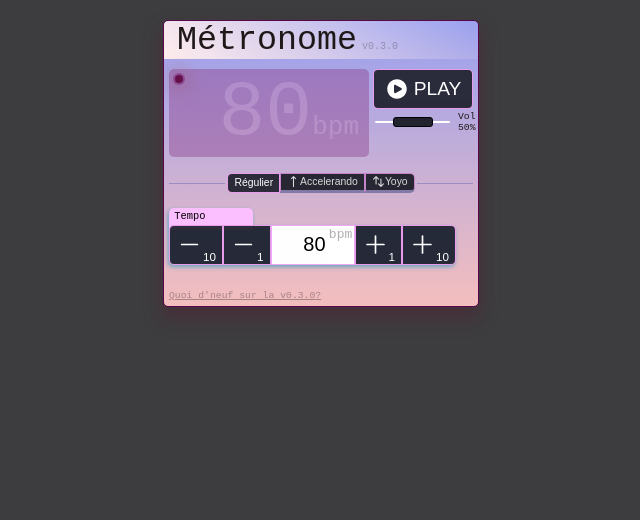
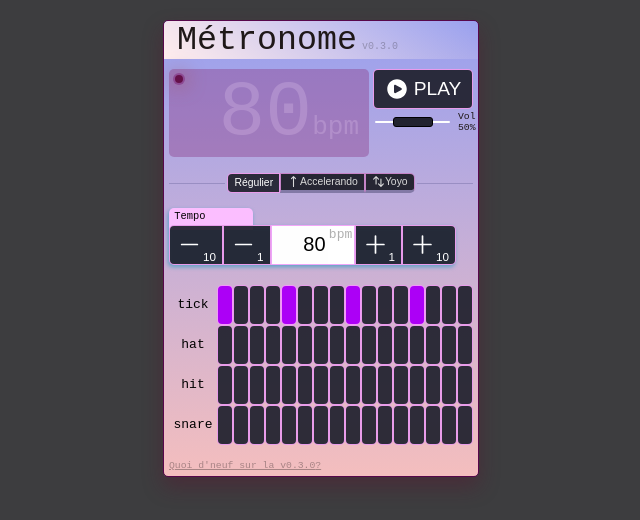
Before and after one commit to berdal84/metrobeat, a React (Vite) app: page / in a window 1280 px wide. Shown: the top 520 px of the page, without its empty margins (319-959 px from the left). Built offline with nearby package versions, Linux system fonts and the light colour scheme; no server answers.

Commit message:
sequencer 1/N

```diff
--- a/src/App.tsx
+++ b/src/App.tsx
@@ -67,12 +67,13 @@ const stopIcon = <svg xmlns="http://www.w3.org/2000/svg" viewBox="0 0 24 24" fil
 function App() {
 
   const {
-    viewState,
+    state,
     stop, play,
     setTempo, setTempoBegin, setTempoEnd,
     setPeriod,
     setMode,
     setVolume,
+    replaceSequence
   } = useMetronome({ tempo: 80, tempoBegin: 80, tempoEnd: 120, period: 60});
 
   const handleVersionClick = useCallback(() => {
@@ -80,22 +81,22 @@ function App() {
   }, [])
 
   const handlePlayButtonClick: MouseEventHandler<HTMLButtonElement> = useCallback((_) => {
-    if (viewState.isPlaying) {
+    if (state.isPlaying) {
       stop()
     } else {
       play()
     }
-  }, [viewState.isPlaying])
+  }, [state.isPlaying])
 
   useEffect( () => {
-    console.log("useEffect's viewState:", viewState);
-  }, [viewState.isPlaying])
+    console.log("useEffect's state:", state);
+  }, [state.isPlaying])
 
   const volumeLabel = useMemo(() => {
-    if (viewState.volume === 0)
+    if (state.volume === 0)
       return `Muet`;
-    return `Vol ${Math.round(viewState.volume*100)}%`
-  }, [viewState.volume])
+    return `Vol ${Math.round(state.volume*100)}%`
+  }, [state.volume])
 
   return (
     <div className="App">
@@ -112,16 +113,16 @@ function App() {
           <div className="controls-main">
 
             <div className="bpm-display">
-              <div className={ viewState.diodeOn ? 'diode diode-on' : 'diode' }/>
-              <p className={`value ${!viewState.isPlaying ? 'disabled' : ''}`}>
-                {viewState.tempo}
+              <div className={ state.diodeOn ? 'diode diode-on' : 'diode' }/>
+              <p className={`value ${!state.isPlaying ? 'disabled' : ''}`}>
+                {state.tempo}
                 <span className="unit">bpm</span>
               </p>
             </div>
 
             <div className="flex-col">
               <button className='play-button' onClick={handlePlayButtonClick}>
-                { viewState.isPlaying ? <>{stopIcon} STOP</> : <>{playIcon} PLAY</> }
+                { state.isPlaying ? <>{stopIcon} STOP</> : <>{playIcon} PLAY</> }
               </button>
               <div className="volume">
                 <input
@@ -130,7 +131,7 @@ function App() {
                   name="volume"
                   min="0"
                   max="1"
-                  value={viewState.volume}
+                  value={state.volume}
                   onChange={(event) => setVolume(event.currentTarget.valueAsNumber)}
                   step="0.05" />
                 <label htmlFor="volume">{volumeLabel}</label>
@@ -139,13 +140,13 @@ function App() {
 
           </div>
 
-          <div className="modes" inert={viewState.isPlaying}>
+          <div className="modes" inert={state.isPlaying}>
               <hr/>
               <div className="FormGroup">
               {MODES.map( (item, i) => {
                 return <button
                   key={i}
-                  className={item.value == viewState.mode ? 'selected' : 'unselected'}
+                  className={item.value == state.mode ? 'selected' : 'unselected'}
                   onClick={(_) => setMode(item.value)}
                 >
                   {item.label}
@@ -157,35 +158,56 @@ function App() {
 
         </section>
 
-        <section hidden={viewState.mode != MODE.CONSTANT}>
+        <section hidden={state.mode != MODE.CONSTANT}>
           <div className="ValueInputField-group">
             <label className="ValueInputField-label">Tempo</label>
-            <ValueInputField tempo={viewState.tempo} onTempoChange={setTempo} unit="bpm"/>
+            <ValueInputField tempo={state.tempo} onTempoChange={setTempo} unit="bpm"/>
           </div>
         </section>
 
-        <section className="variation" inert={viewState.isPlaying}>
-          <div className="TempoInputRange" hidden={viewState.mode ==  MODE.CONSTANT}>
+        <section className="variation" inert={state.isPlaying}>
+          <div className="TempoInputRange" hidden={state.mode ==  MODE.CONSTANT}>
             <div className="ValueInputField-group">
               <label className="ValueInputField-label">Tempo de départ</label>
-              <ValueInputField tempo={viewState.tempoBegin} onTempoChange={setTempoBegin} unit="bpm"/>
+              <ValueInputField tempo={state.tempoBegin} onTempoChange={setTempoBegin} unit="bpm"/>
             </div>
             <div className="ValueInputField-group">
               <label className="ValueInputField-label">Tempo d'arrivée</label>
-              <ValueInputField  tempo={viewState.tempoEnd} onTempoChange={setTempoEnd} unit="bpm"/>
+              <ValueInputField  tempo={state.tempoEnd} onTempoChange={setTempoEnd} unit="bpm"/>
             </div>
           </div>
 
-          <div className="ValueInputField-group" hidden={viewState.mode ==  MODE.CONSTANT}>
-            <label className="ValueInputField-label">{ viewState.mode ==  MODE.INTERPOLATE_UP_AND_DOWN_FOREVER ? "Demi-période" : "Durée"} </label>
+          <div className="ValueInputField-group" hidden={state.mode ==  MODE.CONSTANT}>
+            <label className="ValueInputField-label">{ state.mode ==  MODE.INTERPOLATE_UP_AND_DOWN_FOREVER ? "Demi-période" : "Durée"} </label>
             <ValueInputField
-              tempo={viewState.period}
+              tempo={state.period}
               onTempoChange={setPeriod}
               min={1} max={10*60} unit="sec"
             />
           </div>
         </section>
 
+        <section className="sequencer">
+
+          {state.sequencer.map( (seq, idx) =>
+            (<div key={`seq-${idx}`} className="sequencer-line">
+              <span >{seq.name}</span>
+              {seq.data.map( (n, step) => (
+                <button
+                  key={`${idx}-${step}`}
+                  className={ n == 1 ? 'sequencer-btn down' : 'sequencer-btn' }
+                  onClick={() => {
+                    const new_data = [...seq.data];
+                    new_data[step] = new_data[step] ? 0 : 1;
+                    replaceSequence({ name: seq.name, data: new_data })
+                  }}
+                >
+                </button>
+              ))}
+            </div>)
+          )}
+
+        </section>
       </main>
 
       <footer>
--- a/src/Metronome/Metronome.ts
+++ b/src/Metronome/Metronome.ts
@@ -11,6 +11,10 @@ export type Mode = typeof MODE.CONSTANT
                  | typeof MODE.INTERPOLATE_UP_AND_HOLD
                  | typeof MODE.INTERPOLATE_UP_AND_DOWN_FOREVER;
 
+export type Sequence = {
+    name: 'tick' |'hit' | 'hat' | 'snare';
+    data: Array<number>;
+}
 
 export type State = {
     isPlaying: boolean;
@@ -20,16 +24,20 @@ export type State = {
     tempoEnd: number;
     sound: Howl;
     last_frame_time: DOMHighResTimeStamp;
-    next_tick_delay: DOMHighResTimeStamp;
+    step: number;
+    step_per_bar: number;
+    bar_per_seq: number;
+    next_step_delay: DOMHighResTimeStamp;
     requestAnimationFrameId: number;
     period: number;
     mode: Mode;
     variationDirection: number;
     diodeOn: boolean;
     volume: number;
+    sequencer: Array<Sequence>;
 }
 
-export type EventChange =  Partial<Pick<State, 'volume' | 'mode'| 'isPlaying' | 'tempo' |  'tempoBegin' | 'tempoEnd' | 'diodeOn' | 'period'>>
+export type EventChange =  Partial<Pick<State, 'sequencer' | 'volume' | 'mode'| 'isPlaying' | 'tempo' |  'tempoBegin' | 'tempoEnd' | 'diodeOn' | 'period'>>
 
 export type InitialState = EventChange;
 export function create( initialState: Partial<InitialState> = {} ): State
@@ -42,12 +50,15 @@ export function create( initialState: Partial<InitialState> = {} ): State
 
     const state: State = {
         volume: 0.5,
+        step: 0,
+        step_per_bar: 4,
+        bar_per_seq: 4,
         tempo: 80,
         tempoBegin: 80,
         tempoEnd: 120,
         isPlaying: false,
         sound,
-        next_tick_delay: 0,
+        next_step_delay: 0,
         last_frame_time: 0,
         requestAnimationFrameId: 0,
         onChange: (_: Partial<EventChange>) => {},
@@ -55,6 +66,12 @@ export function create( initialState: Partial<InitialState> = {} ): State
         diodeOn: false,
         variationDirection: 1,
         mode: 0,
+        sequencer: [
+            { name: 'tick',  data: [1, 0, 0, 0,  1, 0, 0, 0,  1, 0, 0, 0,  1, 0, 0, 0] },
+            { name: 'hat',   data: [0, 0, 0, 0,  0, 0, 0, 0,  0, 0, 0, 0,  0, 0, 0, 0] },
+            { name: 'hit',   data: [0, 0, 0, 0,  0, 0, 0, 0,  0, 0, 0, 0,  0, 0, 0, 0] },
+            { name: 'snare', data: [0, 0, 0, 0,  0, 0, 0, 0,  0, 0, 0, 0,  0, 0, 0, 0] },
+        ],
         ...initialState
     }
 
@@ -136,20 +153,33 @@ export function update(state: State, dt: number)
         set_tempo(state, newTempo );
     }
 
-    if ( state.next_tick_delay > dt)
+    if ( state.next_step_delay > dt)
     {
-        state.next_tick_delay -= dt;
+        state.next_step_delay -= dt;
         return;
     }
 
+    // From here, we know we just entered next step
+
     flash_diode(state)
-    state.next_tick_delay =  state.next_tick_delay - dt + (60 / state.tempo * 1000);
 
-    // Alternate left/right pan
-    const pan = state.sound.stereo();
-    state.sound.stereo(-pan)
+    const barDelay = 60 / (state.tempo * state.step_per_bar) * 1000;
+    state.next_step_delay =  state.next_step_delay - dt + barDelay;
 
-    state.sound.play()
+    const totalBarCount = state.step_per_bar * state.bar_per_seq;
+    state.step = (state.step+1) % totalBarCount;
+
+    for ( const seq of state.sequencer)
+    {
+        if ( seq.data[state.step] === 0 )
+            continue;
+
+        // Alternate left/right pan
+        const pan = state.sound.stereo();
+        state.sound.stereo(-pan)
+
+        state.sound.play()
+    }
 }
 
 export function set_diode(state: State, diodeOn: boolean)
@@ -198,3 +228,21 @@ export function set_volume(state: State, volume: number)
     state.sound.volume(volume);
     emit_change(state, { volume })
 }
+
+export function replace_sequence(state: State, seq: Sequence)
+{
+    console.assert(seq.data.length === state.bar_per_seq * state.step_per_bar );
+    const existing = state.sequencer.findIndex( s => s.name === seq.name );
+
+    if (existing === -1)
+    {
+        state.sequencer = [...state.sequencer, seq]
+    }
+    else
+    {
+        state.sequencer[existing] = seq;
+        state.sequencer = [...state.sequencer]
+    }
+
+    emit_change(state, { sequencer: state.sequencer})
+}
--- a/src/Metronome/useMetronome.tsx
+++ b/src/Metronome/useMetronome.tsx
@@ -1,5 +1,6 @@
 import { useEffect, useCallback, useState, useMemo } from "react";
 import * as metro from "./Metronome";
+import type { Sequence } from "./Metronome";
 
 // State with the field we might want to display
 type MetroViewState = Pick<
@@ -11,12 +12,14 @@ type MetroViewState = Pick<
   'mode' |
   'tempoBegin' |
   'tempoEnd' |
-  'period'
+  'period' |
+  'sequencer'
 >
 
 const DEFAULT_VIEW_STATE: MetroViewState = {
   volume: 100,
   isPlaying: false,
+  sequencer: [],
   tempo: -1,
   tempoBegin: -1, tempoEnd: -1,
   mode: 0,
@@ -28,7 +31,7 @@ const DEFAULT_VIEW_STATE: MetroViewState = {
 export function useMetronome( initialState: Partial<metro.InitialState> = {})
 {
   const metronome = useMemo(() => metro.create(initialState), [])
-  const [viewState, setViewState] = useState<MetroViewState>(DEFAULT_VIEW_STATE)
+  const [state, setState] = useState<MetroViewState>(DEFAULT_VIEW_STATE)
 
   const setMode = useCallback( (mode: metro.Mode) => metro.set_mode(metronome, mode), [] )
   const setTempoBegin   = useCallback( (value: number) => metro.set_tempo(metronome, value, 'tempoBegin'), [] )
@@ -38,16 +41,17 @@ export function useMetronome( initialState: Partial<metro.InitialState> = {})
   const stop     = useCallback( () => metro.stop(metronome), [] )
   const setPeriod = useCallback( (value: number) => metro.set_period(metronome, value), [])
   const setVolume = useCallback( (value: number) => metro.set_volume(metronome, value), [])
+  const replaceSequence = useCallback( (seq: Sequence) => { metro.replace_sequence(metronome, seq); }, [] )
 
   useEffect(() => {
 
     // TODO: this could be an event emitted by the metronome, like onInit()
-    const { isPlaying, tempo, tempoBegin, tempoEnd, mode, diodeOn, period, volume } = metronome;
-    setViewState({ isPlaying, tempo, tempoBegin, tempoEnd, mode, diodeOn, period, volume })
+    const { sequencer, isPlaying, tempo, tempoBegin, tempoEnd, mode, diodeOn, period, volume } = metronome;
+    setState({ sequencer, isPlaying, tempo, tempoBegin, tempoEnd, mode, diodeOn, period, volume })
 
     metronome.onChange = (changes) => {
       console.log('State changes:', changes)
-      setViewState( viewState => ({...viewState, ...changes}))
+      setState( state => ({...state, ...changes}))
     }
     return () => {
       // We could use a subscription, but only one is listening so..
@@ -56,7 +60,7 @@ export function useMetronome( initialState: Partial<metro.InitialState> = {})
   }, [metronome])
 
   return {
-    viewState,
+    state,
     setTempo,
     setTempoBegin,
     setTempoEnd,
@@ -65,5 +69,6 @@ export function useMetronome( initialState: Partial<metro.InitialState> = {})
     setPeriod,
     setMode,
     setVolume,
+    replaceSequence
   }
 }
--- a/src/index.css
+++ b/src/index.css
@@ -421,3 +421,22 @@ footer {
   display: flex;
   flex-direction: row;
 }
+
+.sequencer
+{
+  display: grid;
+}
+
+.sequencer-line
+{
+  display: grid;
+  grid-template-columns: auto repeat(16, 16px);
+  align-items: center;
+}
+
+.sequencer-btn
+{
+  &.down {
+    background-color: rgb(172, 0, 246);
+  }
+}
```
